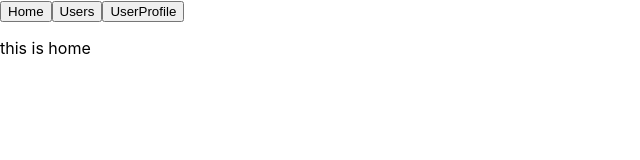
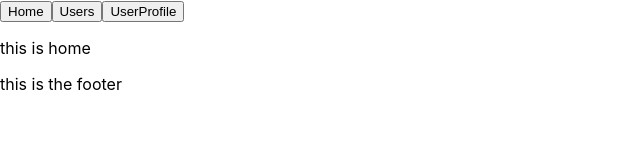
Before and after one commit to comitanigiacomo/appartami, a React (Create React App) app in the folder frontend/: page / in a window 1280 px wide. Shown: the top 160 px of the page, without its empty margins (0-640 px from the left). Built offline with nearby package versions, Linux system fonts and the light colour scheme.

Commit message:
add foter

```diff
--- /dev/null
+++ b/frontend/src/Components/Footer.jsx
@@ -0,0 +1,9 @@
+
+
+export function Footer(){
+    return(
+        <>
+        this is the footer
+        </>
+    )
+}
--- a/frontend/src/Layout.jsx
+++ b/frontend/src/Layout.jsx
@@ -1,5 +1,6 @@
 import { Navbar } from "./Components/Navbar"
 import { Outlet } from "react-router-dom"
+import { Footer } from "./Components/Footer"
 
 export function Layout() {
     return (
@@ -8,6 +9,7 @@ export function Layout() {
             <main>
                 <Outlet/>
             </main>
+            <Footer />
         </>
     )
 }
--- a/frontend/src/Pages/home.jsx
+++ b/frontend/src/Pages/home.jsx
@@ -1,5 +1,3 @@
-import {Link} from "react-router-dom"
-
 export function Home(){
     return (
         <>
```
